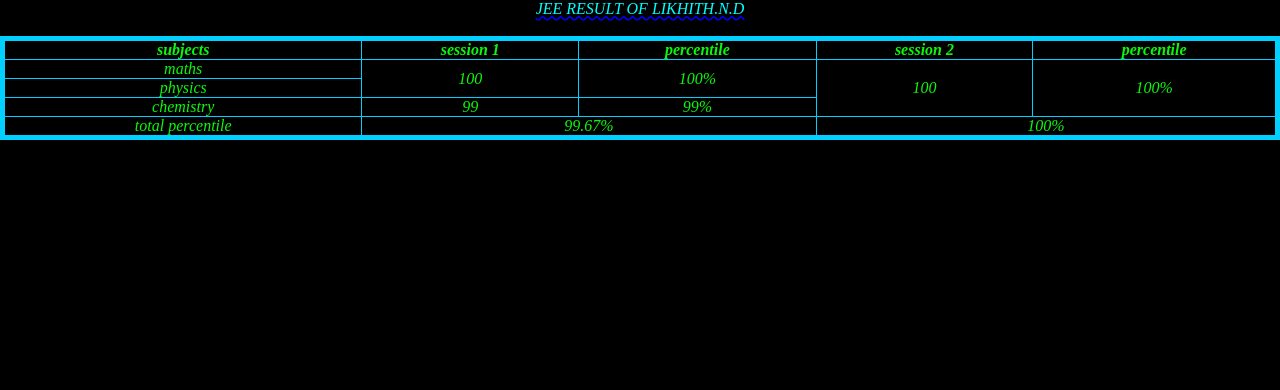
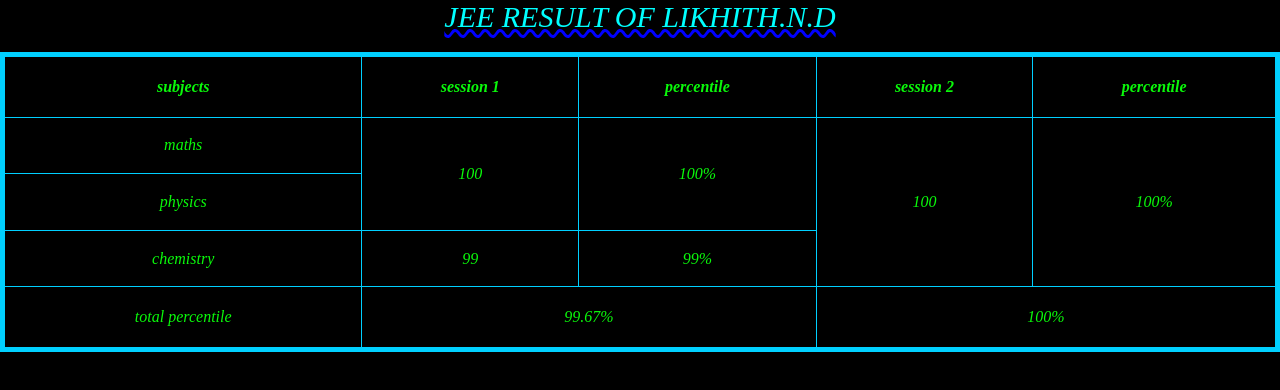
Before and after one commit to likhithnd/table-, a plain HTML site: page index.html in a window 1280 px wide. Drawn offline with Linux system fonts and the light colour scheme.

Commit message:
increasing font size

```diff
--- a/index.html
+++ b/index.html
@@ -17,7 +17,7 @@
             border-color: rgb(0, 208, 255);
             font-style: oblique;
             width: 100vw;
-            height: 100px;
+            height: 300px;
             text-align: center;
         }
         P{
@@ -26,6 +26,7 @@
             text-decoration-color: blue;
             color: aqua;
             font-style: oblique;
+            font-size: 30px;
         }
         body{
             background-color: black;
```
